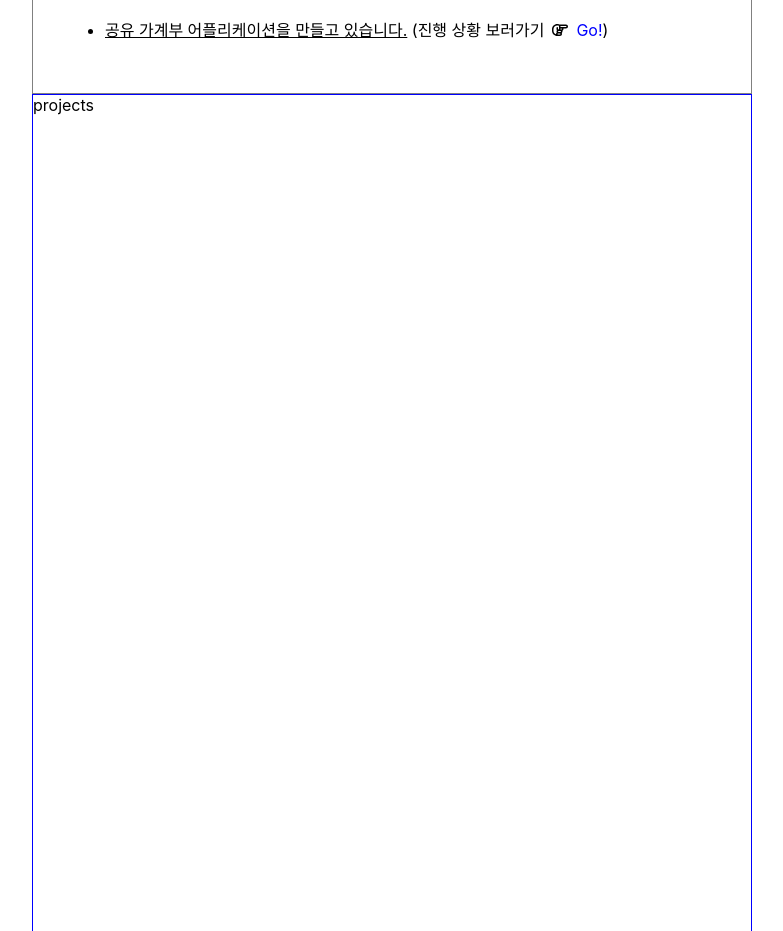
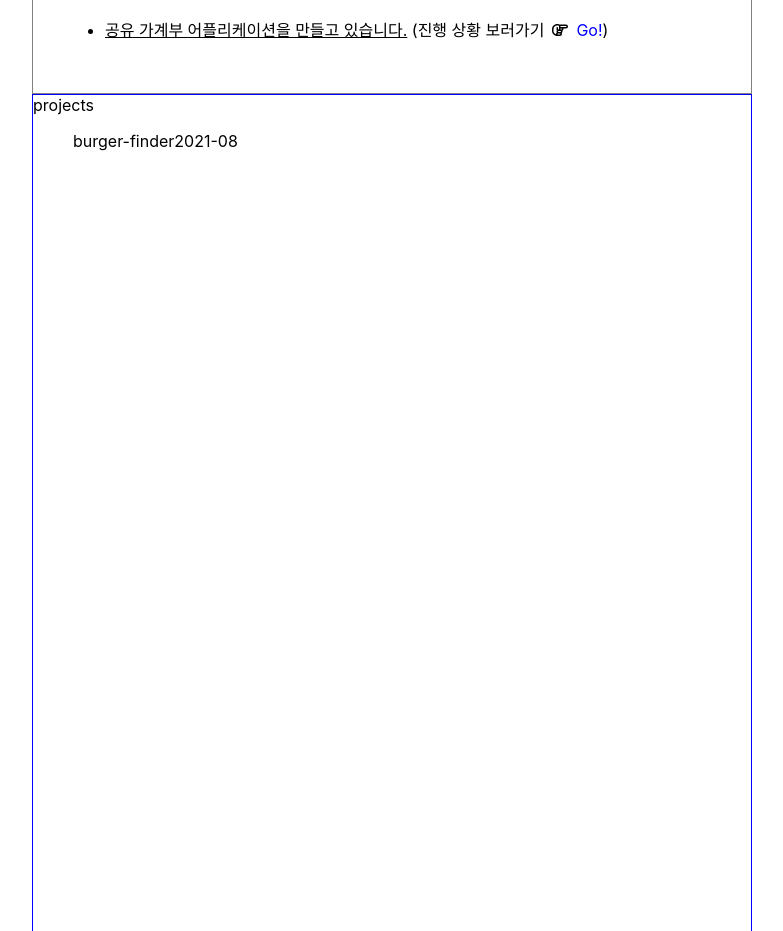
Before and after one commit to babyazalea/grownazalea, a Next.js app: page / in a window 1280 px wide. Shown: the part 3620-4551 px from the top of the page, without its empty margins (248-1031 px from the left). Built offline with nearby package versions, Linux system fonts and the light colour scheme.

Commit message:
testing passed project data

```diff
--- a/components/resume/projects.js
+++ b/components/resume/projects.js
@@ -1,9 +1,18 @@
+import { useEffect } from "react";
 import styles from "../../styles/projects.module.css";
 
-export default function Projects() {
+export default function Projects({ projects }) {
   return (
     <div className={styles.projects}>
       <span>projects</span>
+      <ul>
+        {projects.map(({ id, title, date }) => (
+          <li key={id}>
+            <span>{title}</span>
+            <span>{date}</span>
+          </li>
+        ))}
+      </ul>
     </div>
   );
 }
--- a/components/resume/resume.js
+++ b/components/resume/resume.js
@@ -5,13 +5,13 @@ import Skills from "./skills";
 
 import styles from "../../styles/resume.module.css";
 
-export default function Resume() {
+export default function Resume({ allProjectsData }) {
   return (
     <div className={styles.resume}>
       <Profile />
       <Introduction />
       <Skills />
-      <Projects />
+      <Projects projects={allProjectsData} />
     </div>
   );
 }
--- /dev/null
+++ b/lib/projects.js
@@ -0,0 +1,32 @@
+import fs from "fs";
+import path from "path";
+import matter from "gray-matter";
+
+const projectsDirectory = path.join(process.cwd(), "projects");
+
+export function getSortedProjectsData() {
+  const fileNames = fs.readdirSync(projectsDirectory);
+  const allProjectsData = fileNames.map((fileName) => {
+    const id = fileName.replace(/\.md$/, "");
+
+    const fullPath = path.join(projectsDirectory, fileName);
+    const fileContents = fs.readFileSync(fullPath, "utf-8");
+
+    const matterResult = matter(fileContents);
+
+    return {
+      id,
+      ...matterResult.data,
+    };
+  });
+
+  return allProjectsData.sort(({ date: a }, { date: b }) => {
+    if (a < b) {
+      return 1;
+    } else if (a < b) {
+      return -1;
+    } else {
+      0;
+    }
+  });
+}
--- a/package.json
+++ b/package.json
@@ -14,6 +14,7 @@
     "@fortawesome/free-solid-svg-icons": "^6.0.0-beta3",
     "@fortawesome/react-fontawesome": "^0.1.16",
     "@popperjs/core": "^2.11.2",
+    "gray-matter": "^4.0.3",
     "next": "12.0.8",
     "react": "17.0.2",
     "react-dom": "17.0.2"
--- a/pages/index.js
+++ b/pages/index.js
@@ -1,10 +1,21 @@
 import Layout from "../components/layout";
 import Resume from "../components/resume/resume";
 
-export default function Home() {
+import { getSortedProjectsData } from "../lib/projects";
+
+export default function Home({ allProjectsData }) {
   return (
     <Layout>
-      <Resume />
+      <Resume allProjectsData={allProjectsData} />
     </Layout>
   );
 }
+
+export async function getStaticProps() {
+  const allProjectsData = getSortedProjectsData();
+  return {
+    props: {
+      allProjectsData,
+    },
+  };
+}
--- /dev/null
+++ b/projects/burger-finder.md
@@ -0,0 +1,8 @@
+---
+title: 'burger-finder'
+date: '2021-08'
+---
+
+#burger-finder
+
+- find your burger
```
Also changed, not shown: 1 other file (tests, documents, lock files or other folders).
